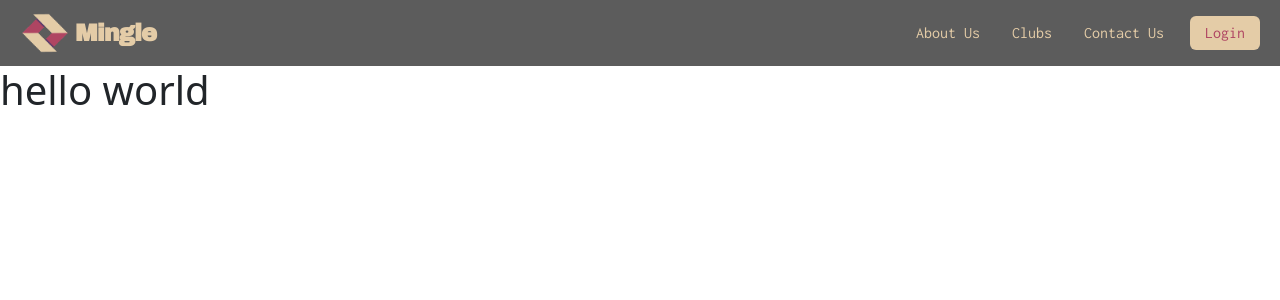
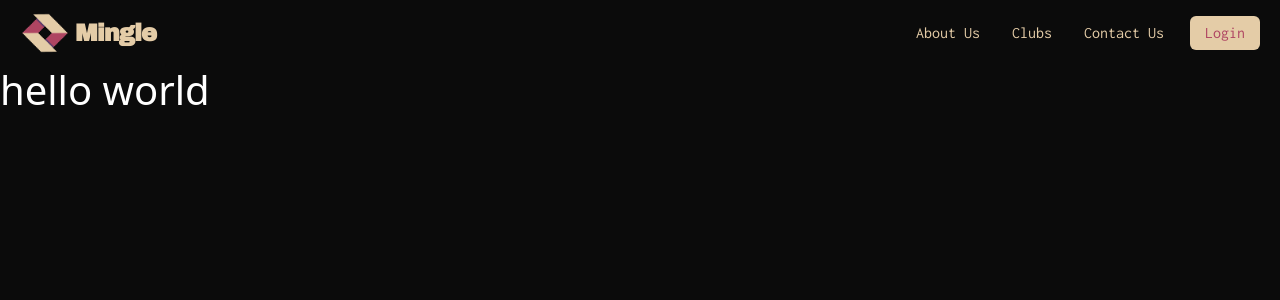
Before and after one commit to DreaserousProductions/club-management, an Angular app in the folder frontend/club-management-ui/: page / in a window 1280 px wide. Shown: the top 300 px of the page. Built offline with nearby package versions, Linux system fonts and the light colour scheme.

Commit message:
Final navtesting

```diff
--- a/frontend/club-management-ui/src/app/app.component.html
+++ b/frontend/club-management-ui/src/app/app.component.html
@@ -1,2 +1,2 @@
 <app-nav-panel></app-nav-panel>
-<h1>hello world</h1>
+<h1 style="color:white;">hello world</h1>
--- a/frontend/club-management-ui/src/styles.css
+++ b/frontend/club-management-ui/src/styles.css
@@ -19,3 +19,7 @@
     --trn-dark-shade: #0b0b0baa;
     --trn-light-shade: #efefef88;
 }
+
+body {
+    background-color: var(--dark-shade);
+}
```
